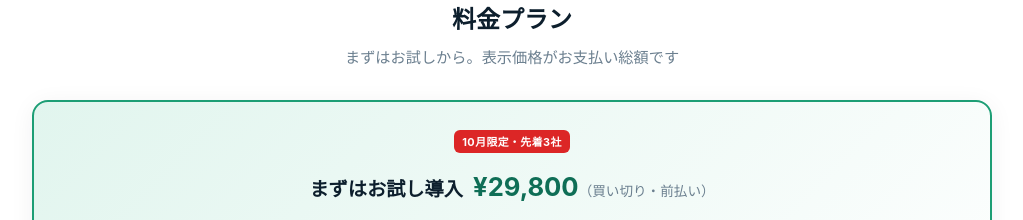
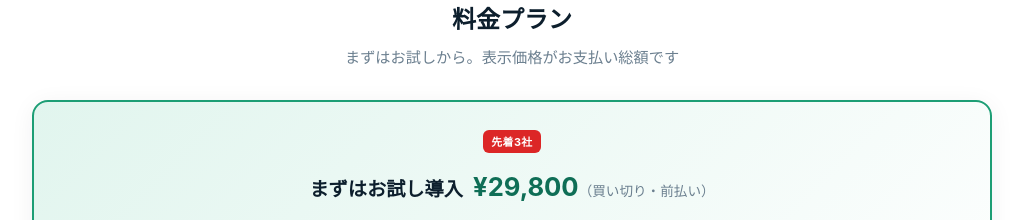
Before and after one commit to hiro9215koctwcx-glitch/aitools-portal, a plain HTML site: page lp/index.html in a window 1280 px wide. Shown: the part 2680-2900 px from the top of the page, without its empty margins (128-1151 px from the left). Drawn offline with Linux system fonts and the light colour scheme.

Commit message:
LPのお試しバッジから「10月限定」を外す
Co-Authored-By: Claude Opus 5.5 <noreply@anthropic.com>
Claude-Session: https://claude.ai/code/session_01JC8EdwuXbSTnCnhB5F6B7N

```diff
--- a/lp/index.html
+++ b/lp/index.html
@@ -1828,7 +1828,7 @@
       <p class="section-sub" style="margin-bottom:1.75rem;">まずはお試しから。表示価格がお支払い総額です</p>
 
       <div class="trial-box">
-        <span class="plan-card__badge plan-card__badge--limited" style="position:static; display:inline-block; margin-bottom:0.5rem;">10月限定・先着3社</span>
+        <span class="plan-card__badge plan-card__badge--limited" style="position:static; display:inline-block; margin-bottom:0.5rem;">先着3社</span>
         <h3 class="trial-box__title">まずはお試し導入 <span class="trial-box__price">¥29,800</span><span class="trial-box__unit">（買い切り・前払い）</span></h3>
         <p class="trial-box__desc">あなたの会社の資料10点を登録したAIアシスタントを、最短1週間でお届けします。使い方のオンライン説明（30分）と1か月のメールサポート付き。</p>
         <p class="trial-box__note">🎁 本導入に進む場合、お試し費用 ¥29,800 は初期費用から差し引きます</p>
```
